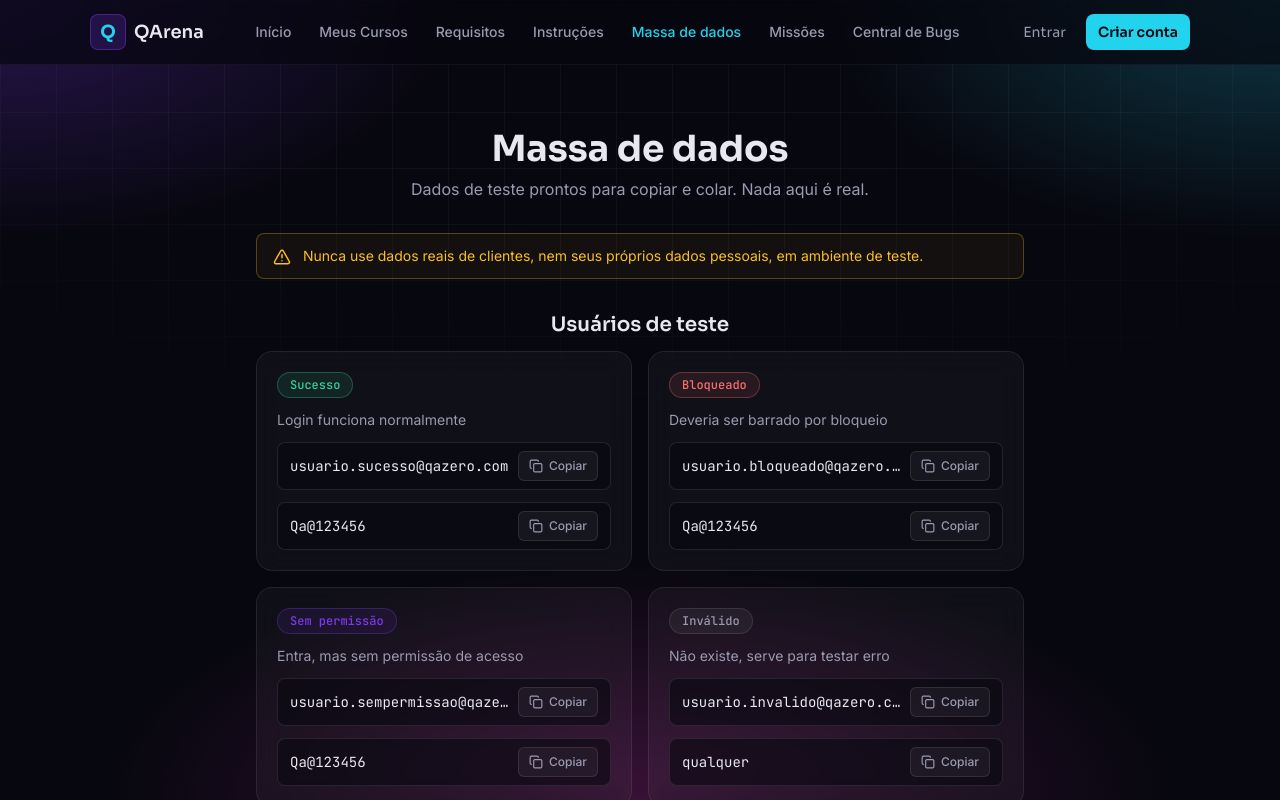
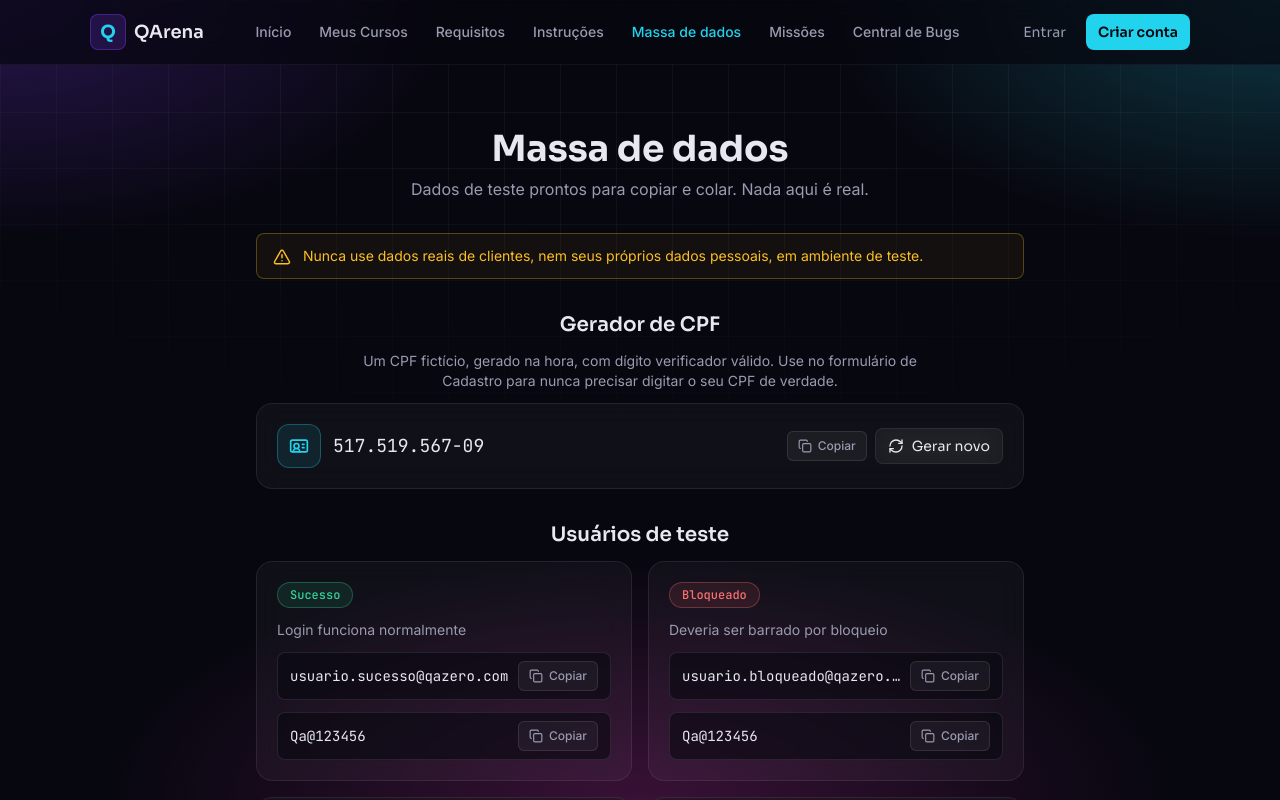
Before and after one commit to andreline/qarena, a React (Vite) app: page /massa-de-dados in a window 1280 px wide. Shown: the top 800 px of the page. Built offline with nearby package versions, Linux system fonts and the light colour scheme.

Commit message:
feat: adiciona gerador de CPF ficticio na massa de dados

```diff
--- a/src/lib/mascaras.ts
+++ b/src/lib/mascaras.ts
@@ -11,6 +11,27 @@ export function formatarTelefone(valor: string): string {
   if (digitos.length <= 2) return digitos
   if (digitos.length <= 6) return `(${digitos.slice(0, 2)}) ${digitos.slice(2)}`
   return `(${digitos.slice(0, 2)}) ${digitos.slice(2, 6)}-${digitos.slice(6, 10)}`
+}
+
+export function gerarCPF(): string {
+  const numeros = Array.from({ length: 9 }, () => Math.floor(Math.random() * 10))
+
+  function calcularDigito(base: number[]): number {
+    let soma = 0
+    let peso = base.length + 1
+    for (const numero of base) {
+      soma += numero * peso
+      peso--
+    }
+    const resto = soma % 11
+    return resto < 2 ? 0 : 11 - resto
+  }
+
+  const dv1 = calcularDigito(numeros)
+  const dv2 = calcularDigito([...numeros, dv1])
+  const todosOsDigitos = [...numeros, dv1, dv2].join('')
+
+  return formatarCPF(todosOsDigitos)
 }
 
 export function validarCPF(cpf: string): boolean {
--- a/src/pages/MassaDeDados.tsx
+++ b/src/pages/MassaDeDados.tsx
@@ -1,8 +1,11 @@
-import { AlertTriangle, Wallet } from 'lucide-react'
+import { useState } from 'react'
+import { AlertTriangle, IdCard, RefreshCw, Wallet } from 'lucide-react'
 import { GlassCard } from '@/components/ui/GlassCard'
 import { Badge } from '@/components/ui/Badge'
+import { Button } from '@/components/ui/Button'
 import { BotaoCopiar } from '@/components/ui/BotaoCopiar'
 import { cupons } from '@/data/cupons'
+import { gerarCPF } from '@/lib/mascaras'
 
 interface UsuarioTeste {
   slug: string
@@ -51,6 +54,8 @@ const usuariosTeste: UsuarioTeste[] = [
 const formatoData = new Intl.DateTimeFormat('pt-BR', { dateStyle: 'short' })
 
 export function MassaDeDados() {
+  const [cpfGerado, setCpfGerado] = useState(() => gerarCPF())
+
   return (
     <div className="container-arena flex flex-col gap-8 py-16">
       <div className="flex flex-col gap-2 text-center">
@@ -63,6 +68,37 @@ export function MassaDeDados() {
       <div className="mx-auto flex w-full max-w-3xl items-start gap-3 rounded-lg border border-warning/30 bg-warning/5 px-4 py-3 text-sm text-warning" data-testid="massa-dados-aviso">
         <AlertTriangle size={18} className="mt-0.5 shrink-0" />
         Nunca use dados reais de clientes, nem seus próprios dados pessoais, em ambiente de teste.
+      </div>
+
+      <div className="mx-auto flex w-full max-w-3xl flex-col gap-3">
+        <h2 className="text-center font-display text-xl font-semibold text-ink">Gerador de CPF</h2>
+        <p className="mx-auto max-w-xl text-center text-sm text-ink-muted">
+          Um CPF fictício, gerado na hora, com dígito verificador válido. Use no formulário de Cadastro para nunca
+          precisar digitar o seu CPF de verdade.
+        </p>
+
+        <GlassCard className="mx-auto flex w-full items-center justify-between gap-4 p-5" data-testid="massa-dados-gerador-cpf">
+          <div className="flex items-center gap-3">
+            <span className="flex h-11 w-11 shrink-0 items-center justify-center rounded-xl border border-neon-cyan/30 bg-neon-cyan/10 text-neon-cyan">
+              <IdCard size={20} />
+            </span>
+            <span data-testid="massa-dados-cpf-gerado" className="font-mono text-lg text-ink">
+              {cpfGerado}
+            </span>
+          </div>
+          <div className="flex items-center gap-2">
+            <BotaoCopiar valor={cpfGerado} testId="massa-dados-btn-copiar-cpf" />
+            <Button
+              variante="secondary"
+              tamanho="sm"
+              onClick={() => setCpfGerado(gerarCPF())}
+              data-testid="massa-dados-btn-gerar-cpf"
+            >
+              <RefreshCw size={16} />
+              Gerar novo
+            </Button>
+          </div>
+        </GlassCard>
       </div>
 
       <div className="mx-auto flex w-full max-w-3xl flex-col gap-3">
```
